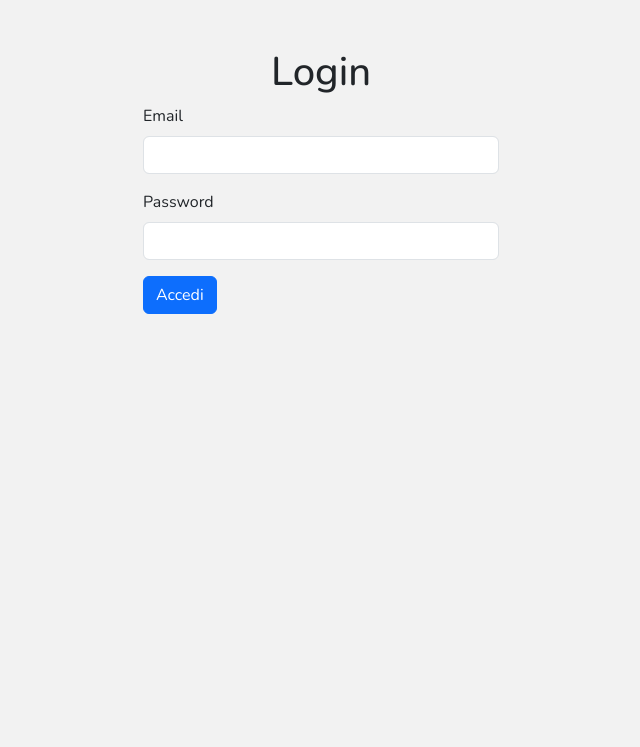
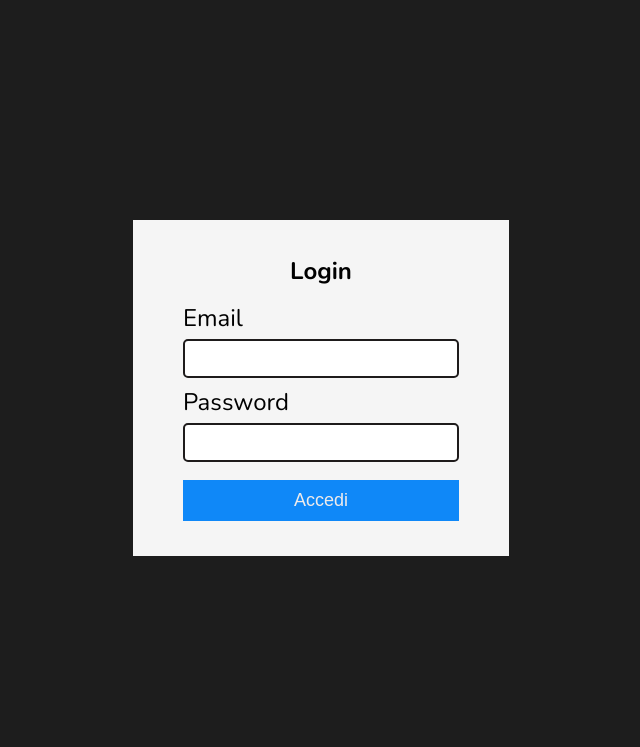
Before and after one commit to peppe2412/Blog, a PHP site: page /views/auth/login.php in a window 1280 px wide. Shown: the top 747 px of the page, without its empty margins (319-959 px from the left). Run offline with PHP 8.4, Linux system fonts and the light colour scheme; some libraries are stand-ins or nearby versions.

Commit message:
Front-end login page

```diff
--- /dev/null
+++ b/assets/css/login.css
@@ -0,0 +1,109 @@
+@import url("https://fonts.googleapis.com/css2?family=Nunito:ital,wght@0,200..1000;1,200..1000&display=swap");
+
+body {
+  font-family: "Nunito", sans-serif;
+  background-color: rgb(29, 29, 29);
+}
+
+.message-box {
+  display: flex;
+  justify-content: center;
+  padding-top: 20px;
+}
+
+.alert-success {
+  background-color: rgb(47, 182, 27);
+  padding: 12px;
+  border-radius: 15px;
+  color: white;
+  font-size: larger;
+  gap: 10px;
+  display: flex;
+}
+
+.alert-danger {
+  background-color: rgb(206, 43, 43);
+  padding: 12px;
+  border-radius: 15px;
+  color: white;
+  font-size: larger;
+  gap: 10px;
+  display: flex;
+}
+
+.button-close {
+  border: none;
+  background-color: transparent;
+  display: flex;
+  align-items: center;
+  color: white;
+  cursor: pointer;
+}
+
+.close-alert-box {
+  display: none;
+}
+
+.close-icon {
+  width: 20px;
+  padding: 2px;
+  border-radius: 5px;
+}
+
+.close-icon:hover{
+  background-color: rgba(173, 171, 171, 0.426);
+}
+
+.login-container {
+  display: flex;
+  justify-content: center;
+  height: 90vh;
+  align-items: center;
+}
+
+.login-box {
+  background-color: whitesmoke;
+  padding: 35px 50px;
+}
+
+.title-login {
+  text-align: center;
+  margin: 0;
+}
+
+.form-login {
+  margin-top: 15px;
+}
+
+.label-login {
+  display: block;
+  font-size: x-large;
+  margin-bottom: 0.3rem;
+}
+
+.input-login {
+  padding: 7px 20px;
+  margin-bottom: 0.5rem;
+  border-radius: 5px;
+  font-size: large;
+  border: 2px solid rgb(30, 27, 27);
+}
+
+.button-login-box {
+  margin-top: 10px;
+}
+
+.button-login {
+  width: 100%;
+  background-color: rgb(15, 136, 248);
+  border: none;
+  padding: 10px;
+  font-size: large;
+  color: rgb(238, 235, 235);
+  cursor: pointer;
+}
+
+.button-login:hover {
+  transition: 0.4s ease;
+  background-color: rgb(14, 118, 216);
+}
--- /dev/null
+++ b/assets/js/login.js
@@ -0,0 +1,11 @@
+document.addEventListener("DOMContentLoaded", () => {
+  let alerts_close = document.querySelectorAll(".alert");
+  let buttons_close = document.querySelectorAll(".button-close");
+
+  buttons_close.forEach((button, index) => {
+    button.addEventListener('click', () => {
+        const alerts = alerts_close[index]
+        alerts.classList.add('close-alert-box')
+    })
+  })
+});
--- a/routing/routes.php
+++ b/routing/routes.php
@@ -38,7 +38,7 @@ $router->post('/login', function () {
 
         if ($result['error']) {
             // $message =  'errore: ' . $result['message'];
-            $_SESSION['login_error'] = $result['message'];
+            $_SESSION['login_error'] = 'Credenziali non valide';
             header('Location: /login');
             exit;
         } else {
--- a/views/auth/components/layout.php
+++ b/views/auth/components/layout.php
@@ -4,11 +4,12 @@
     <meta charset="UTF-8">
     <meta name="viewport" content="width=device-width, initial-scale=1.0">
     <title>Login</title>
-    <link rel="stylesheet" href="/assets//css//style.css">
+    <link rel="stylesheet" href="/assets//css//login.css">
 </head>
 <body>
 
     <?php echo $slotLogin; ?>
 
+    <script type="module" src="/assets//js//login.js"></script>
 </body>
 </html>
--- a/views/auth/login.php
+++ b/views/auth/login.php
@@ -9,31 +9,59 @@ unset($_SESSION['alert_logout']);
 ob_start();
 ?>
 
-<section class="container py-5">
-    <div class="row justify-content-center">
-        <div class="col-12 col-lg-4">
-            <?php if ($logout): ?>
-                <div class="alert alert-success"><?= htmlspecialchars($logout) ?></div>
-            <?php endif; ?>
-            <?php if ($error): ?>
-                <div class="alert alert-danger"><?= htmlspecialchars($error) ?></div>
-            <?php endif; ?>
-            <h1 class="text-center">Login</h1>
-            <form method="POST" action="/login">
-                <div class="mb-3">
-                    <label for="email" class="form-label">Email</label>
-                    <input name="email" type="email" class="form-control" id="email">
-                </div>
-                <div class="mb-3">
-                    <label for="password" class="form-label">Password</label>
-                    <input name="password" type="password" class="form-control" id="password">
-                </div>
-                <button type="submit" class="btn btn-primary">Accedi</button>
-            </form>
+<section class="message-box">
+    <?php if ($logout): ?>
+        <div class="alert-success alert">
+            <div>
+                <button class="button-close" id="button-close">
+                    <svg xmlns="http://www.w3.org/2000/svg" fill="none" viewBox="0 0 24 24" stroke-width="1.5" stroke="currentColor" class="close-icon">
+                        <path stroke-linecap="round" stroke-linejoin="round" d="M6 18 18 6M6 6l12 12" />
+                    </svg>
+                </button>
+            </div>
+            <?= htmlspecialchars($logout) ?>
         </div>
+    <?php endif; ?>
+    <?php if ($error): ?>
+        <div class="alert-danger alert">
+            <div>
+                <button class="button-close">
+                    <svg xmlns="http://www.w3.org/2000/svg" fill="none" viewBox="0 0 24 24" stroke-width="1.5" stroke="currentColor" class="close-icon">
+                        <path stroke-linecap="round" stroke-linejoin="round" d="M6 18 18 6M6 6l12 12" />
+                    </svg>
+                </button>
+            </div>
+            <?= htmlspecialchars($error) ?>
+        </div>
+    <?php endif; ?>
+</section>
+
+<section class="login-container">
+    <div class="login-box">
+        <h1 class="title-login">Login</h1>
+        <form method="POST" action="/login" class="form-login">
+            <label for="email" class="label-login">Email</label>
+            <input name="email" type="email" class="input-login" id="email">
+
+            <label for="password" class="label-login">Password</label>
+            <input name="password" type="password" class="input-login" id="password">
+            <div class="button-login-box">
+                <button type="submit" class="button-login">Accedi</button>
+            </div>
+        </form>
     </div>
 </section>
 
+<script>
+    document.addEventListener('DOMContentLoaded', () => {
+        let errorSpan = document.querySelector('.alert-danger')
+
+        if (errorSpan) {
+            const audioError = new Audio('/public/sounds/error-sound.mp3')
+            audioError.play()
+        }
+    })
+</script>
 
 <?php
 $slotLogin = ob_get_clean();
```
Also changed, not shown: 1 other file.
